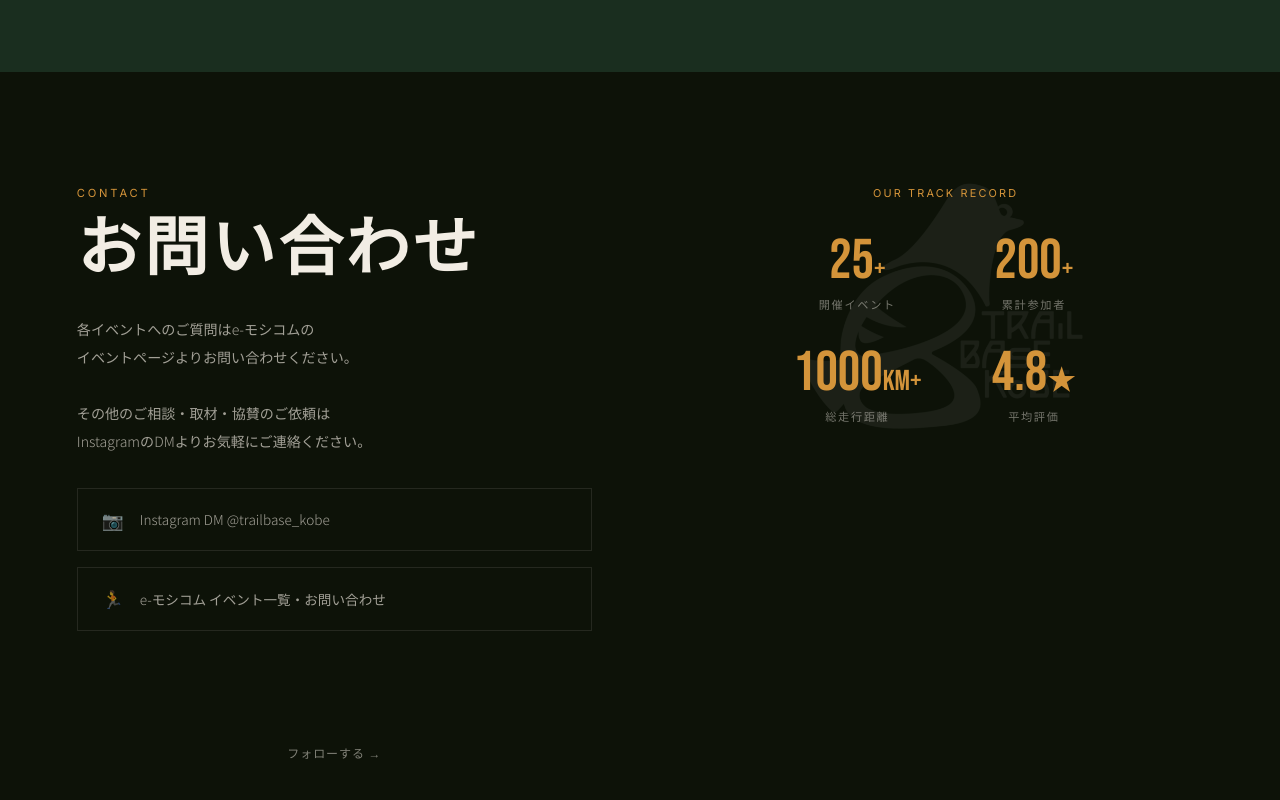
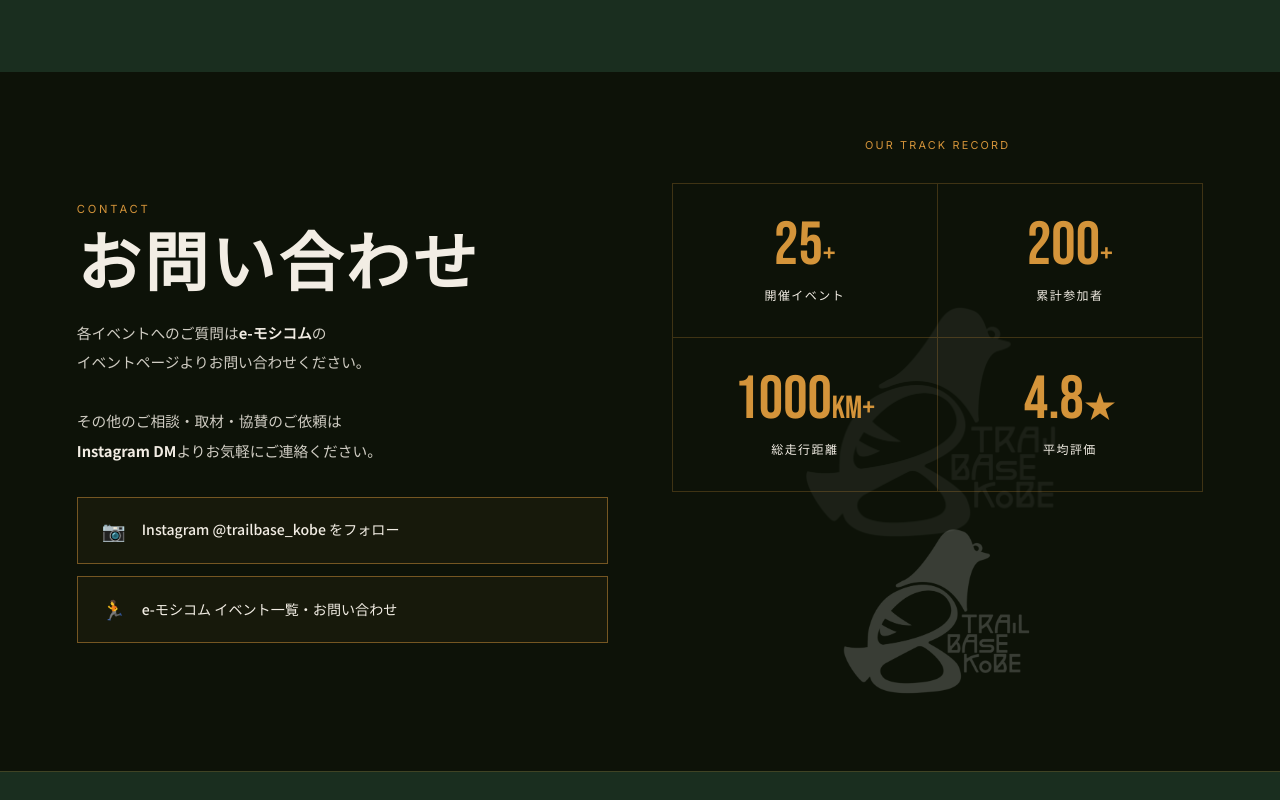
Before and after one commit to trailbase-kobe/top, a plain HTML site: page index.html in a window 1280 px wide. Shown: the part 5160-5960 px from the top of the page. Drawn offline with Linux system fonts and the light colour scheme.

Commit message:
Add files via upload

```diff
--- a/index.html
+++ b/index.html
@@ -818,61 +818,61 @@
 </section>
 
 <!-- CONTACT -->
-<section class="contact" id="contact">
+<section class="contact" id="contact" style="padding:4rem 6vw;display:grid;grid-template-columns:1fr 1fr;gap:4rem;align-items:center;background:#0d1208;">
+  <!-- 左側 -->
   <div class="contact-info">
     <span class="section-eyebrow">Contact</span>
-    <h2 class="section-title">お問い合わせ</h2>
-    <p style="font-size:0.88rem;font-weight:300;color:rgba(242,237,228,0.65);line-height:2;margin-bottom:2rem;">
-      各イベントへのご質問はe-モシコムの<br>
+    <h2 class="section-title" style="margin-bottom:1.2rem;">お問い合わせ</h2>
+    <p style="font-size:0.92rem;font-weight:400;color:rgba(242,237,228,0.85);line-height:2;margin-bottom:1.8rem;">
+      各イベントへのご質問は<strong style="color:var(--cream);">e-モシコム</strong>の<br>
       イベントページよりお問い合わせください。<br><br>
       その他のご相談・取材・協賛のご依頼は<br>
-      InstagramのDMよりお気軽にご連絡ください。
+      <strong style="color:var(--cream);">Instagram DM</strong>よりお気軽にご連絡ください。
     </p>
-    <div class="contact-links">
-      <a href="https://www.instagram.com/trailbase_kobe/" class="contact-link" target="_blank">
-        <span class="contact-link-icon">📷</span>
-        Instagram DM @trailbase_kobe
+    <div class="contact-links" style="display:flex;flex-direction:column;gap:0.8rem;">
+      <a href="https://www.instagram.com/trailbase_kobe/" class="contact-link" target="_blank"
+        style="display:flex;align-items:center;gap:1rem;font-size:0.88rem;font-weight:500;color:var(--cream);text-decoration:none;padding:1rem 1.5rem;border:1px solid rgba(212,148,58,0.5);transition:all 0.2s;background:rgba(212,148,58,0.05);">
+        <span style="font-size:1.2rem;">📷</span>
+        Instagram @trailbase_kobe をフォロー
       </a>
-      <a href="https://moshicom.com/user/155731/" class="contact-link" target="_blank">
-        <span class="contact-link-icon">🏃</span>
+      <a href="https://moshicom.com/user/155731/" class="contact-link" target="_blank"
+        style="display:flex;align-items:center;gap:1rem;font-size:0.88rem;font-weight:500;color:var(--cream);text-decoration:none;padding:1rem 1.5rem;border:1px solid rgba(212,148,58,0.5);transition:all 0.2s;background:rgba(212,148,58,0.05);">
+        <span style="font-size:1.2rem;">🏃</span>
         e-モシコム イベント一覧・お問い合わせ
       </a>
     </div>
   </div>
-  <div style="display:flex;flex-direction:column;align-items:center;justify-content:center;gap:2.5rem;position:relative;">
-    <!-- ロゴ透過背景 -->
-    <img src="logo.png" alt="Trail Base Kobe"
-      style="position:absolute;width:300px;opacity:0.06;filter:brightness(10);pointer-events:none;z-index:0;">
-    <!-- 実績数字 -->
-    <div style="position:relative;z-index:1;text-align:center;">
-      <div style="font-family:'Inter',sans-serif;font-size:0.68rem;letter-spacing:0.2em;color:var(--amber);text-transform:uppercase;margin-bottom:2rem;">
+  <!-- 右側：実績数字 -->
+  <div style="position:relative;display:flex;align-items:center;justify-content:center;">
+    <img src="logo.png" alt=""
+      style="position:absolute;width:280px;opacity:0.06;filter:brightness(10);pointer-events:none;">
+    <div style="position:relative;z-index:1;width:100%;">
+      <div style="font-family:'Inter',sans-serif;font-size:0.68rem;letter-spacing:0.2em;color:var(--amber);text-transform:uppercase;text-align:center;margin-bottom:1.8rem;">
         Our Track Record
       </div>
-      <div style="display:grid;grid-template-columns:1fr 1fr;gap:2rem 3rem;">
-        <div style="text-align:center;">
-          <div style="font-family:'Bebas Neue',sans-serif;font-size:3.5rem;color:var(--amber);line-height:1;">25<span style="font-size:1.8rem;">+</span></div>
-          <div style="font-size:0.7rem;letter-spacing:0.15em;color:rgba(242,237,228,0.45);text-transform:uppercase;margin-top:0.3rem;">開催イベント</div>
+      <div style="display:grid;grid-template-columns:1fr 1fr;gap:0;border:1px solid rgba(212,148,58,0.25);">
+        <div style="text-align:center;padding:2rem 1rem;border-right:1px solid rgba(212,148,58,0.25);border-bottom:1px solid rgba(212,148,58,0.25);">
+          <div style="font-family:'Bebas Neue',sans-serif;font-size:3.8rem;color:var(--amber);line-height:1;">25<span style="font-size:2rem;">+</span></div>
+          <div style="font-size:0.75rem;font-weight:500;letter-spacing:0.12em;color:var(--cream);text-transform:uppercase;margin-top:0.5rem;">開催イベント</div>
         </div>
-        <div style="text-align:center;">
-          <div style="font-family:'Bebas Neue',sans-serif;font-size:3.5rem;color:var(--amber);line-height:1;">200<span style="font-size:1.8rem;">+</span></div>
-          <div style="font-size:0.7rem;letter-spacing:0.15em;color:rgba(242,237,228,0.45);text-transform:uppercase;margin-top:0.3rem;">累計参加者</div>
+        <div style="text-align:center;padding:2rem 1rem;border-bottom:1px solid rgba(212,148,58,0.25);">
+          <div style="font-family:'Bebas Neue',sans-serif;font-size:3.8rem;color:var(--amber);line-height:1;">200<span style="font-size:2rem;">+</span></div>
+          <div style="font-size:0.75rem;font-weight:500;letter-spacing:0.12em;color:var(--cream);text-transform:uppercase;margin-top:0.5rem;">累計参加者</div>
         </div>
-        <div style="text-align:center;">
-          <div style="font-family:'Bebas Neue',sans-serif;font-size:3.5rem;color:var(--amber);line-height:1;">1000<span style="font-size:1.8rem;">km+</span></div>
-          <div style="font-size:0.7rem;letter-spacing:0.15em;color:rgba(242,237,228,0.45);text-transform:uppercase;margin-top:0.3rem;">総走行距離</div>
+        <div style="text-align:center;padding:2rem 1rem;border-right:1px solid rgba(212,148,58,0.25);">
+          <div style="font-family:'Bebas Neue',sans-serif;font-size:3.8rem;color:var(--amber);line-height:1;">1000<span style="font-size:2rem;">km+</span></div>
+          <div style="font-size:0.75rem;font-weight:500;letter-spacing:0.12em;color:var(--cream);text-transform:uppercase;margin-top:0.5rem;">総走行距離</div>
         </div>
-        <div style="text-align:center;">
-          <div style="font-family:'Bebas Neue',sans-serif;font-size:3.5rem;color:var(--amber);line-height:1;">4.8<span style="font-size:1.8rem;">★</span></div>
-          <div style="font-size:0.7rem;letter-spacing:0.15em;color:rgba(242,237,228,0.45);text-transform:uppercase;margin-top:0.3rem;">平均評価</div>
+        <div style="text-align:center;padding:2rem 1rem;">
+          <div style="font-family:'Bebas Neue',sans-serif;font-size:3.8rem;color:var(--amber);line-height:1;">4.8<span style="font-size:2rem;">★</span></div>
+          <div style="font-size:0.75rem;font-weight:500;letter-spacing:0.12em;color:var(--cream);text-transform:uppercase;margin-top:0.5rem;">平均評価</div>
         </div>
       </div>
-    </div>
-  </div>
-      <a href="https://www.instagram.com/trailbase_kobe/" target="_blank"
-        style="display:block;text-align:center;margin-top:1rem;font-size:0.75rem;font-weight:300;color:rgba(242,237,228,0.5);text-decoration:none;letter-spacing:0.08em;transition:color 0.2s;"
-        onmouseover="this.style.color='#D4943A'" onmouseout="this.style.color='rgba(242,237,228,0.5)'">
-        フォローする →
-      </a>
+      <!-- ロゴ：グリッド下に薄めに配置 -->
+      <div style="text-align:center;margin-top:1.8rem;">
+        <img src="logo.png" alt="Trail Base Kobe"
+          style="width:200px;opacity:0.18;filter:brightness(10);">
+      </div>
     </div>
   </div>
 </section>
```
